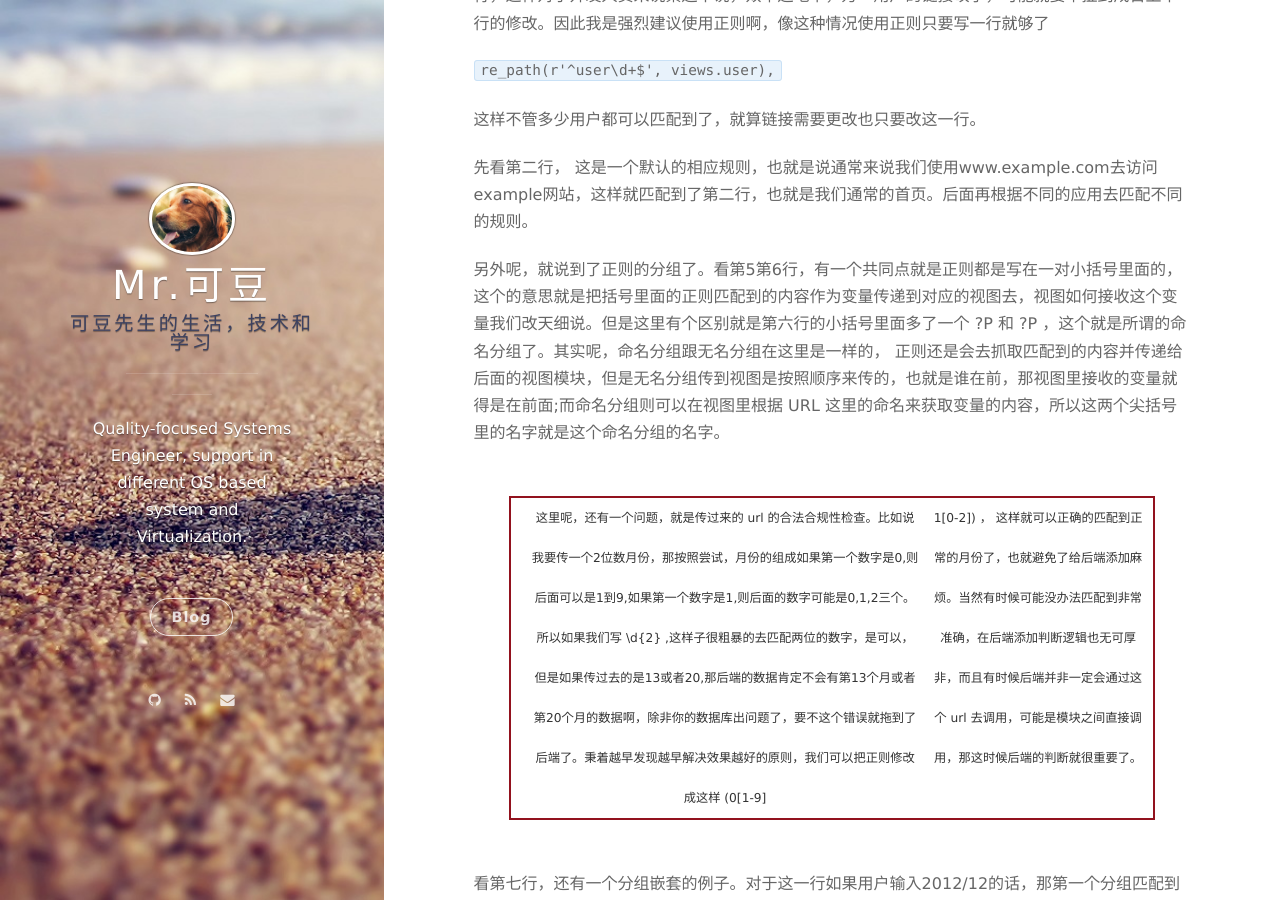
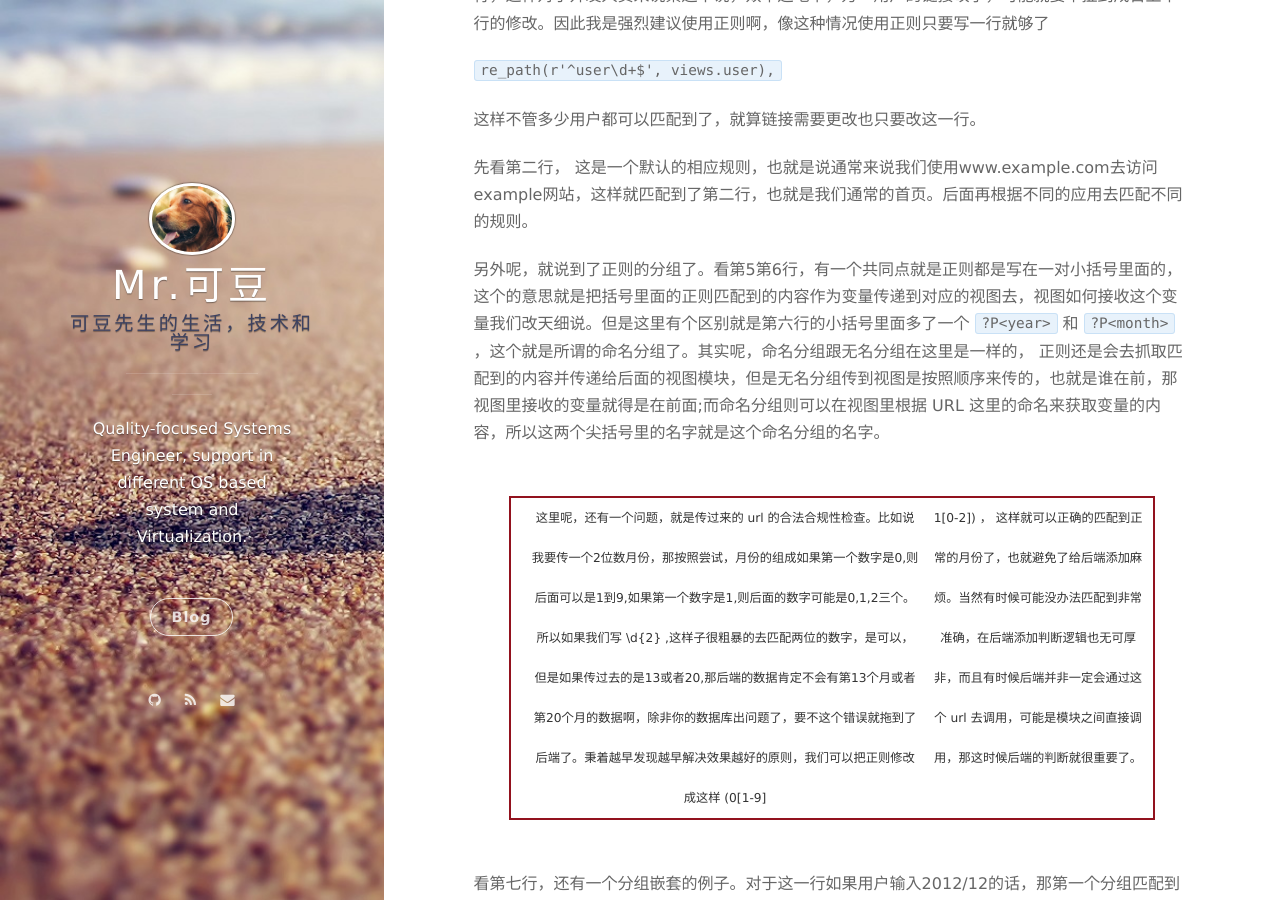
Before and after one commit to NickSu86/NickSu86.github.io, a Jekyll site: the page built from _posts/2018-05-20-Django-URLconf.markdown, in a window 1280 px wide and 900 px high, scrolled down 1413 px. Built offline with Jekyll 4.4.1, drawn with Linux system fonts in a browser that asks for light colours; nearby versions of some CDN libraries; comment, search, counter and statistics services are not loaded.

Commit message:
update 2018-05-20-Django-URLconf.markdown

```diff
--- a/_posts/2018-05-20-Django-URLconf.markdown
+++ b/_posts/2018-05-20-Django-URLconf.markdown
@@ -51,7 +51,7 @@ urlpatterns = [
 
 先看第二行， 这是一个默认的相应规则，也就是说通常来说我们使用www.example.com去访问example网站，这样就匹配到了第二行，也就是我们通常的首页。后面再根据不同的应用去匹配不同的规则。
 
-另外呢，就说到了正则的分组了。看第5第6行，有一个共同点就是正则都是写在一对小括号里面的，这个的意思就是把括号里面的正则匹配到的内容作为变量传递到对应的视图去，视图如何接收这个变量我们改天细说。但是这里有个区别就是第六行的小括号里面多了一个 ?P<year> 和 ?P<month> ，这个就是所谓的命名分组了。其实呢，命名分组跟无名分组在这里是一样的， 正则还是会去抓取匹配到的内容并传递给后面的视图模块，但是无名分组传到视图是按照顺序来传的，也就是谁在前，那视图里接收的变量就得是在前面;而命名分组则可以在视图里根据 URL 这里的命名来获取变量的内容，所以这两个尖括号里的名字就是这个命名分组的名字。
+另外呢，就说到了正则的分组了。看第5第6行，有一个共同点就是正则都是写在一对小括号里面的，这个的意思就是把括号里面的正则匹配到的内容作为变量传递到对应的视图去，视图如何接收这个变量我们改天细说。但是这里有个区别就是第六行的小括号里面多了一个 `?P<year>` 和 `?P<month>` ，这个就是所谓的命名分组了。其实呢，命名分组跟无名分组在这里是一样的， 正则还是会去抓取匹配到的内容并传递给后面的视图模块，但是无名分组传到视图是按照顺序来传的，也就是谁在前，那视图里接收的变量就得是在前面;而命名分组则可以在视图里根据 URL 这里的命名来获取变量的内容，所以这两个尖括号里的名字就是这个命名分组的名字。
 
 这里呢，还有一个问题，就是传过来的 url 的合法合规性检查。比如说我要传一个2位数月份，那按照尝试，月份的组成如果第一个数字是0,则后面可以是1到9,如果第一个数字是1,则后面的数字可能是0,1,2三个。所以如果我们写 \d{2} ,这样子很粗暴的去匹配两位的数字，是可以，但是如果传过去的是13或者20,那后端的数据肯定不会有第13个月或者第20个月的数据啊，除非你的数据库出问题了，要不这个错误就拖到了后端了。秉着越早发现越早解决效果越好的原则，我们可以把正则修改成这样 (0[1-9]|1[0-2]) ， 这样就可以正确的匹配到正常的月份了，也就避免了给后端添加麻烦。当然有时候可能没办法匹配到非常准确，在后端添加判断逻辑也无可厚非，而且有时候后端并非一定会通过这个 url 去调用，可能是模块之间直接调用，那这时候后端的判断就很重要了。
 
```
